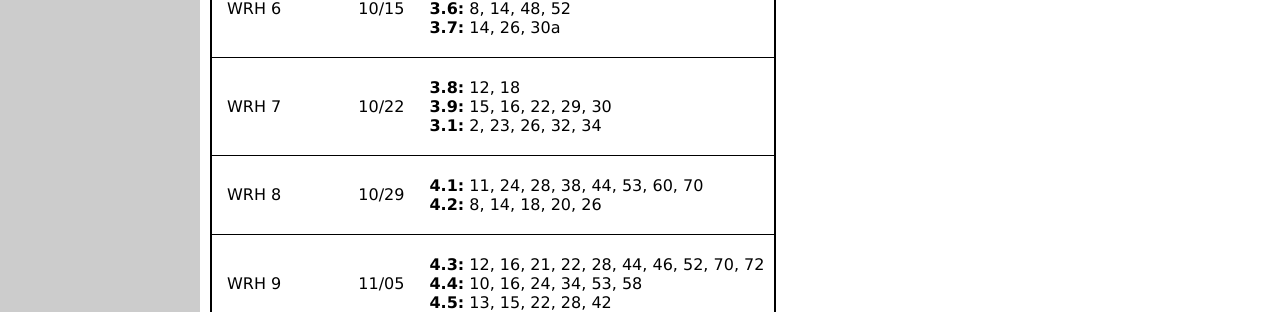
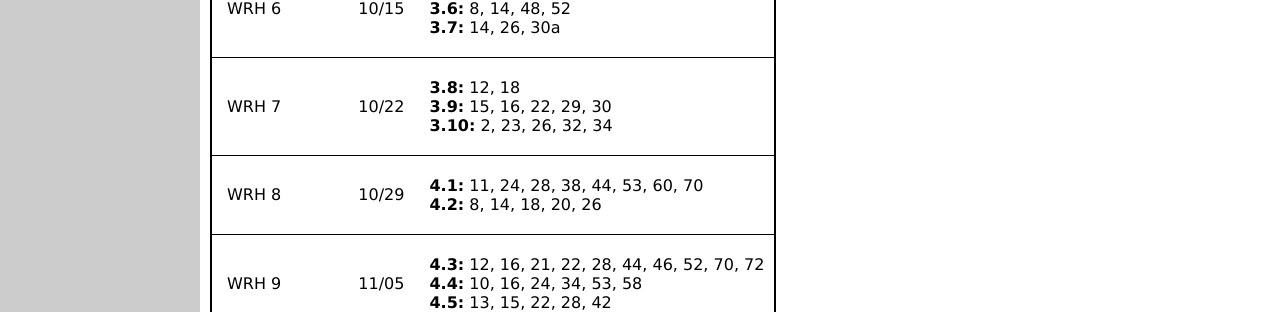
Before and after one commit to uaf-math/calc1, a Jekyll site: the page built from writtenhomework.md, in a window 1280 px wide and 1339 px high. Shown: the part 688-1000 px from the top of the window. Built offline with Jekyll 4.4.1, drawn with Linux system fonts in a browser that asks for light colours.

Commit message:
fix written homework yml file

```diff
--- a/_data/written-homework.yml
+++ b/_data/written-homework.yml
@@ -57,7 +57,7 @@
       exercises: 12, 18
     - section: 3.9
       exercises: 15, 16, 22, 29, 30
-    - section: 3.10
+    - section: "3.10"
       exercises: 2, 23, 26, 32, 34
 
 - name: WRH 8
```
